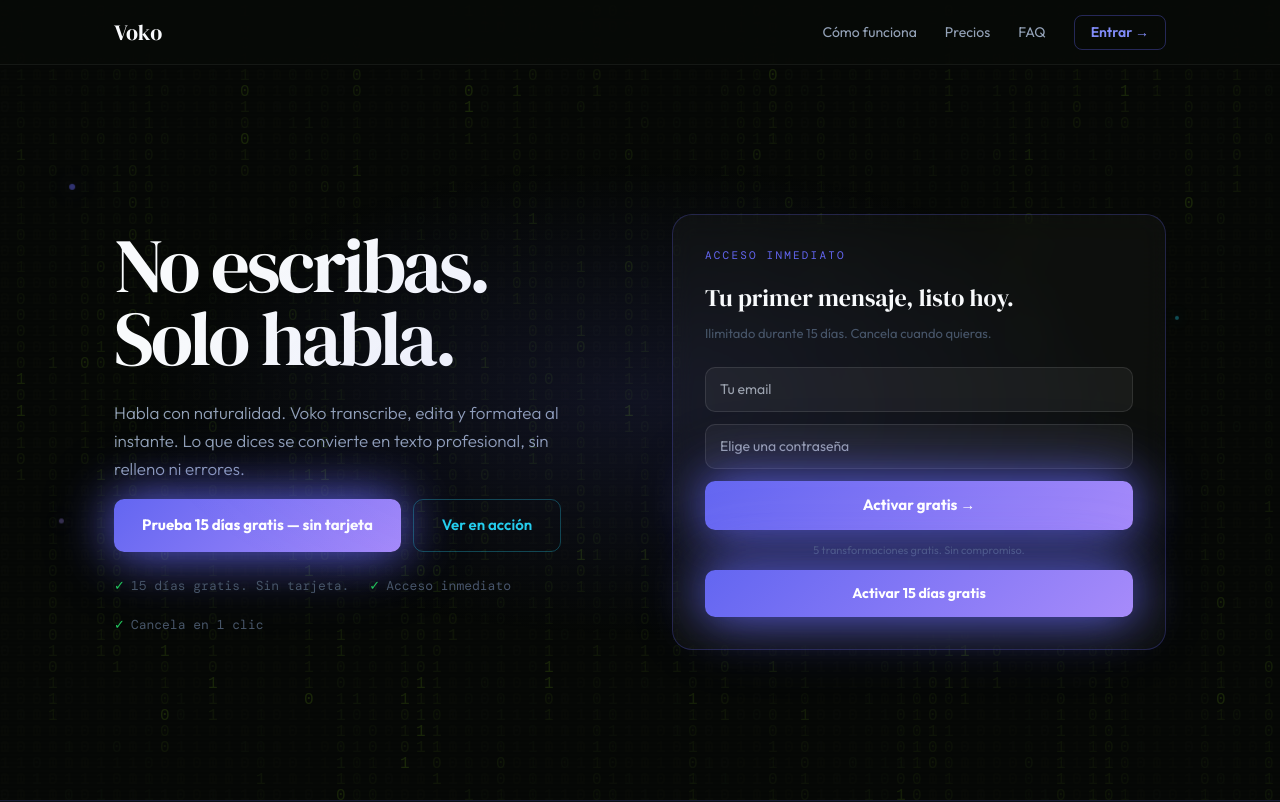
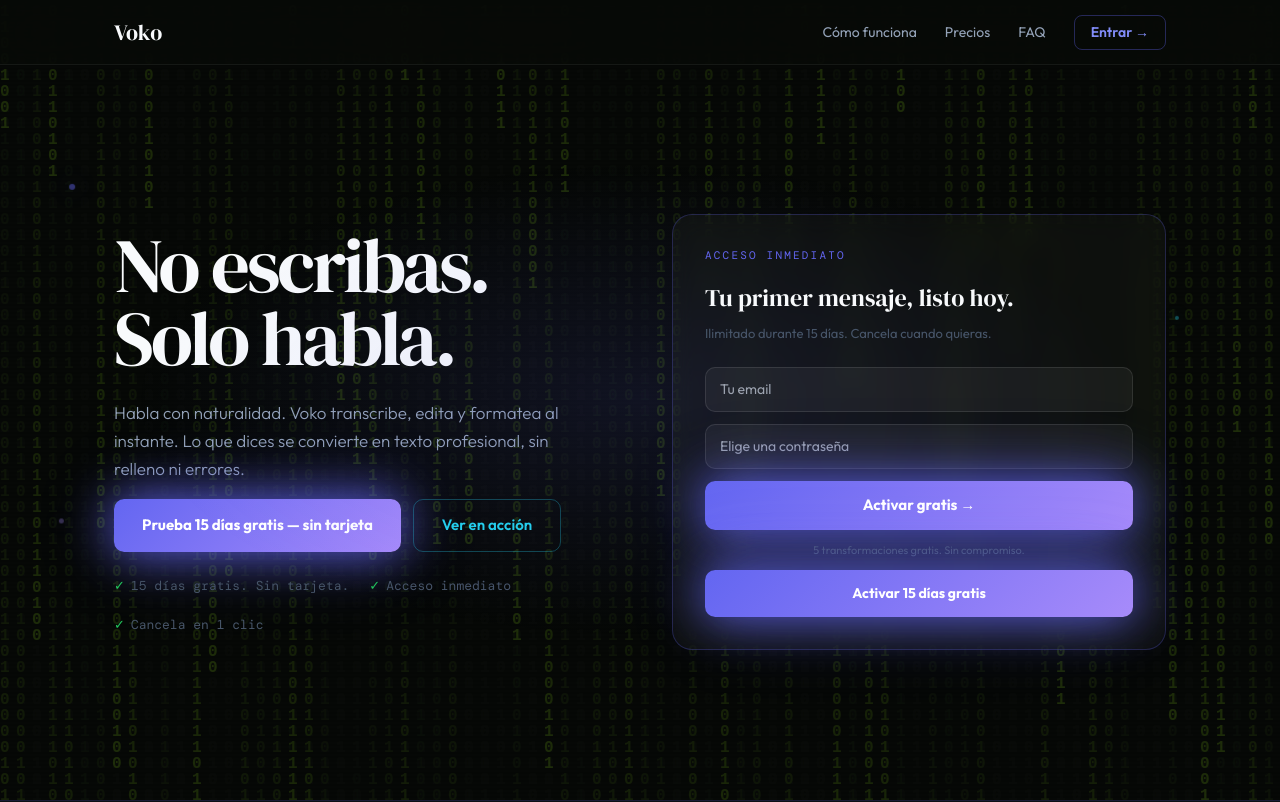
Before and after one commit to estebanfragma-collab/voko-landing, a Next.js app: page / in a window 1280 px wide. Shown: the top 802 px of the page. Built offline with nearby package versions, Linux system fonts and the light colour scheme; a web font is replaced by a local one.

Commit message:
fix: MatrixRain más visible — trail lento, bold, opacity 0.18

```diff
--- a/components/MatrixRain.tsx
+++ b/components/MatrixRain.tsx
@@ -1,58 +1,60 @@
 'use client'
-import { useEffect, useRef } from 'react'
+import { useEffect } from 'react'
 
-export default function MatrixRain() {
-  const canvasRef = useRef<HTMLCanvasElement>(null)
+const MatrixRain = () => {
+  useEffect(() => {
+    const canvas = document.getElementById('matrix') as HTMLCanvasElement
+    const ctx = canvas.getContext('2d')!
 
-  useEffect(() => {
-    const canvas = canvasRef.current
-    if (!canvas) return
-    const ctx = canvas.getContext('2d')
-    if (!ctx) return
+    canvas.width = window.innerWidth
+    canvas.height = window.innerHeight
 
-    const resize = () => {
+    window.addEventListener('resize', () => {
       canvas.width = window.innerWidth
       canvas.height = window.innerHeight
-    }
-    resize()
-    window.addEventListener('resize', resize)
+    })
 
-    const chars = '01'
     const fontSize = 16
-    const columns = Math.floor(canvas.width / fontSize)
-    const drops: number[] = Array(columns).fill(1)
+    const cols = Math.floor(canvas.width / fontSize)
+    const drops = Array(cols).fill(1)
 
-    const draw = () => {
-      ctx.fillStyle = 'rgba(8,10,8,0.03)'
+    function draw() {
+      ctx.fillStyle = 'rgba(8, 10, 8, 0.03)'
       ctx.fillRect(0, 0, canvas.width, canvas.height)
-      drops.forEach((y, i) => {
-        const bright = Math.random() > 0.9
-        ctx.fillStyle = bright ? '#84CC16' : 'rgba(132,204,22,0.4)'
-        ctx.font = `${fontSize}px monospace`
-        const char = chars[Math.floor(Math.random() * chars.length)]
-        ctx.fillText(char, i * fontSize, y * fontSize)
-        if (y * fontSize > canvas.height && Math.random() > 0.975) drops[i] = 0
+
+      ctx.fillStyle = '#84CC16'
+      ctx.font = `bold ${fontSize}px 'Courier New', monospace`
+
+      for (let i = 0; i < drops.length; i++) {
+        const char = Math.random() > 0.5 ? '1' : '0'
+        ctx.fillText(char, i * fontSize, drops[i] * fontSize)
+
+        if (drops[i] * fontSize > canvas.height && Math.random() > 0.975) {
+          drops[i] = 0
+        }
         drops[i]++
-      })
+      }
     }
 
-    const interval = setInterval(draw, 40)
-    return () => {
-      clearInterval(interval)
-      window.removeEventListener('resize', resize)
-    }
+    const interval = setInterval(draw, 35)
+    return () => clearInterval(interval)
   }, [])
 
   return (
     <canvas
-      ref={canvasRef}
+      id="matrix"
       style={{
-        position: 'fixed', top: 0, left: 0,
-        width: '100%', height: '100%',
+        position: 'fixed',
+        top: 0,
+        left: 0,
+        width: '100%',
+        height: '100%',
+        zIndex: 0,
         pointerEvents: 'none',
-        opacity: 0.15,
-        zIndex: 0,
+        opacity: 0.18,
       }}
     />
   )
 }
+
+export default MatrixRain
```
